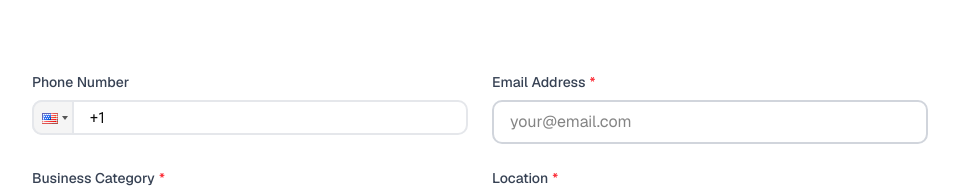
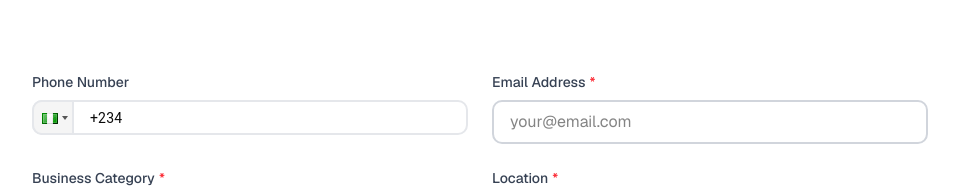
Before and after one commit to davidgraphix/brandlift-technologies, a Next.js app: page /get-quote in a window 1280 px wide. Shown: the top 190 px of the page, without its empty margins (160-1119 px from the left). Built offline with nearby package versions, Linux system fonts and the light colour scheme; no server answers.

Commit message:
Fixed an issue

```diff
--- a/app/get-quote/page.tsx
+++ b/app/get-quote/page.tsx
@@ -43,18 +43,24 @@ export default function GetQuotePage() {
     additionalNote: "",
   });
 
-  // ✅ ADDED
   useEffect(() => {
+  const detectCountry = async () => {
     try {
-      const locale = navigator.language || "en-NG";
-      const country = locale.split("-")[1]?.toLowerCase();
-      if (country) {
-        setCountryCode(country);
+      const res = await fetch("https://ipapi.co/json/");
+      const data = await res.json();
+
+      if (data && data.country) {
+        setCountryCode(data.country.toLowerCase()); // e.g. "ng", "us"
+      } else {
+        setCountryCode("ng"); // fallback
       }
-    } catch {
-      setCountryCode("ng");
+    } catch (error) {
+      setCountryCode("ng"); // fallback if API fails
     }
-  }, []);
+  };
+
+  detectCountry();
+}, []);
 
   const validateForm = () => {
     const newErrors: FormErrors = {};
```
